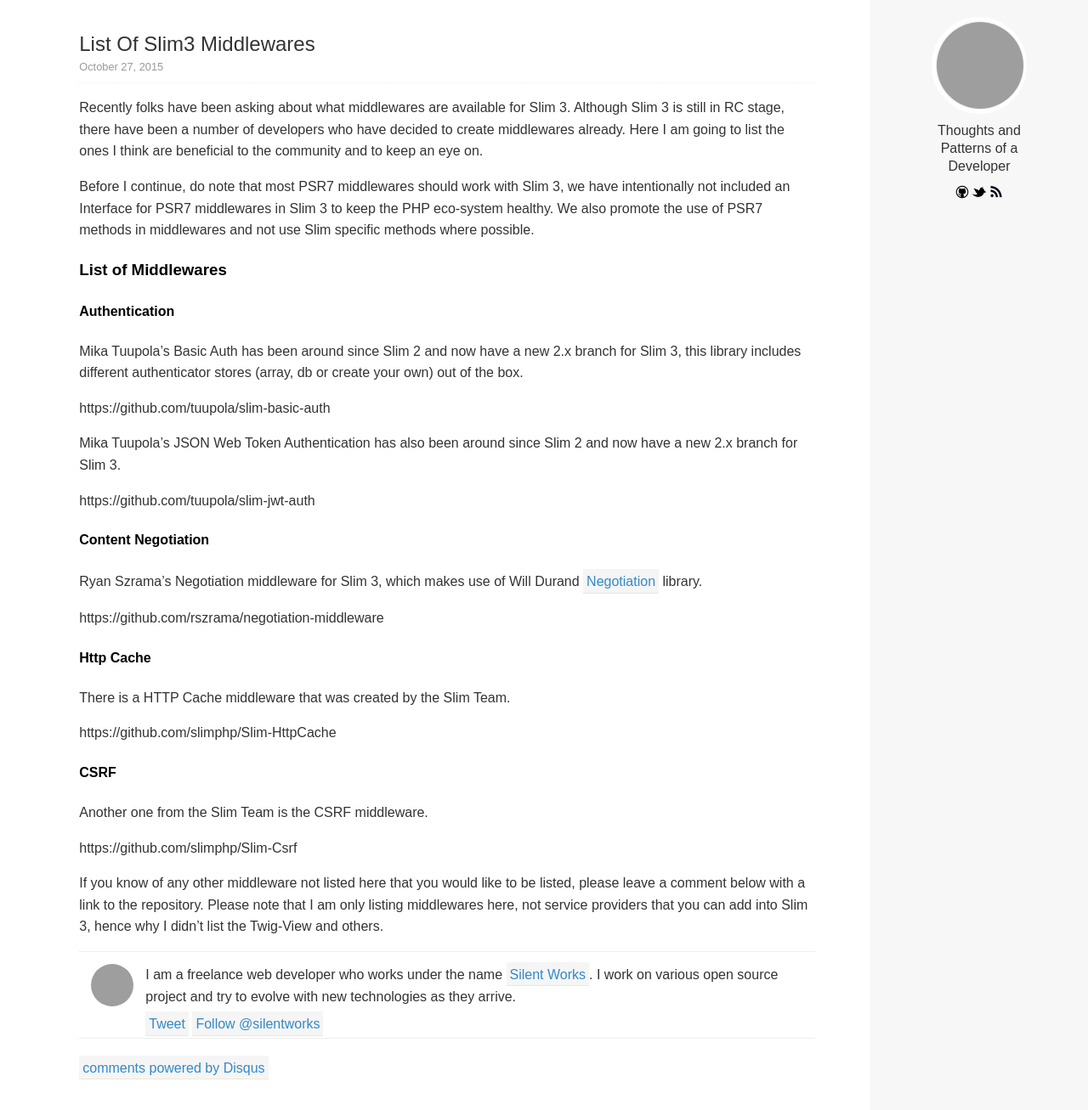
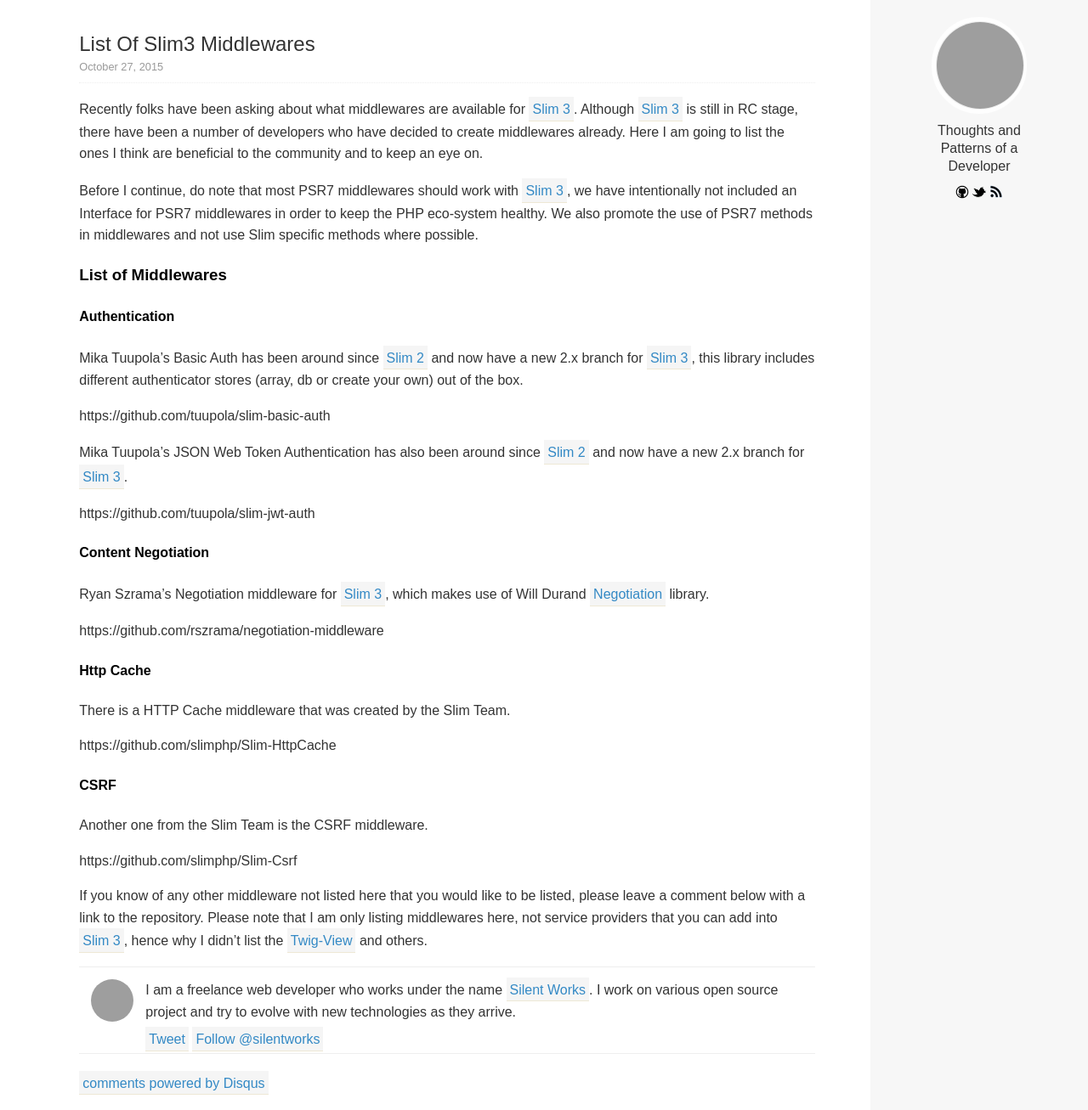
Before and after one commit to silentworks/thoughts, a Jekyll site: the page built from _posts/2015-10-27-list-of-slim3-middlewares.md, in a window 1280 px wide and 1307 px high. Shown: the whole window at 85% size. Built offline with Jekyll 4.4.1, drawn with Linux system fonts in a browser that asks for light colours; Markdown is read by kramdown in place of the engine named in the settings; comment, search, counter and statistics services are not loaded; grey boxes are pictures that could not be loaded.

Commit message:
Updated 2015-10-27-list-of-slim3-middlewares.md

```diff
--- a/_posts/2015-10-27-list-of-slim3-middlewares.md
+++ b/_posts/2015-10-27-list-of-slim3-middlewares.md
@@ -6,25 +6,26 @@ comments: true
 ---
 
 
-Recently folks have been asking about what middlewares are available for Slim 3. Although Slim 3 is still in RC stage, there have been a number of developers who have decided to create middlewares already. Here I am going to list the ones I think are beneficial to the community and to keep an eye on.
 
-Before I continue, do note that most PSR7 middlewares should work with Slim 3, we have intentionally not included an Interface for PSR7 middlewares in Slim 3 to keep the PHP eco-system healthy. We also promote the use of PSR7 methods in middlewares and not use Slim specific methods where possible.
+Recently folks have been asking about what middlewares are available for [Slim 3][]. Although [Slim 3][] is still in RC stage, there have been a number of developers who have decided to create middlewares already. Here I am going to list the ones I think are beneficial to the community and to keep an eye on.
+
+Before I continue, do note that most PSR7 middlewares should work with [Slim 3][], we have intentionally not included an Interface for PSR7 middlewares in order to keep the PHP eco-system healthy. We also promote the use of PSR7 methods in middlewares and not use Slim specific methods where possible.
 
 ### List of Middlewares
 
 #### Authentication
 
-Mika Tuupola's Basic Auth has been around since Slim 2 and now have a new 2.x branch for Slim 3, this library includes different authenticator stores (array, db or create your own) out of the box.
+Mika Tuupola's Basic Auth has been around since [Slim 2][] and now have a new 2.x branch for [Slim 3][], this library includes different authenticator stores (array, db or create your own) out of the box.
 
 https://github.com/tuupola/slim-basic-auth
 
-Mika Tuupola's JSON Web Token Authentication has also been around since Slim 2 and now have a new 2.x branch for Slim 3.
+Mika Tuupola's JSON Web Token Authentication has also been around since [Slim 2][] and now have a new 2.x branch for [Slim 3][].
 
 https://github.com/tuupola/slim-jwt-auth
 
 #### Content Negotiation
 
-Ryan Szrama's Negotiation middleware for Slim 3, which makes use of Will Durand [Negotiation][] library.
+Ryan Szrama's Negotiation middleware for [Slim 3][], which makes use of Will Durand [Negotiation][] library.
 
 https://github.com/rszrama/negotiation-middleware
 
```
Also changed, not shown: other parts of _posts/2015-10-27-list-of-slim3-middlewares.md (+4 -1 lines).
